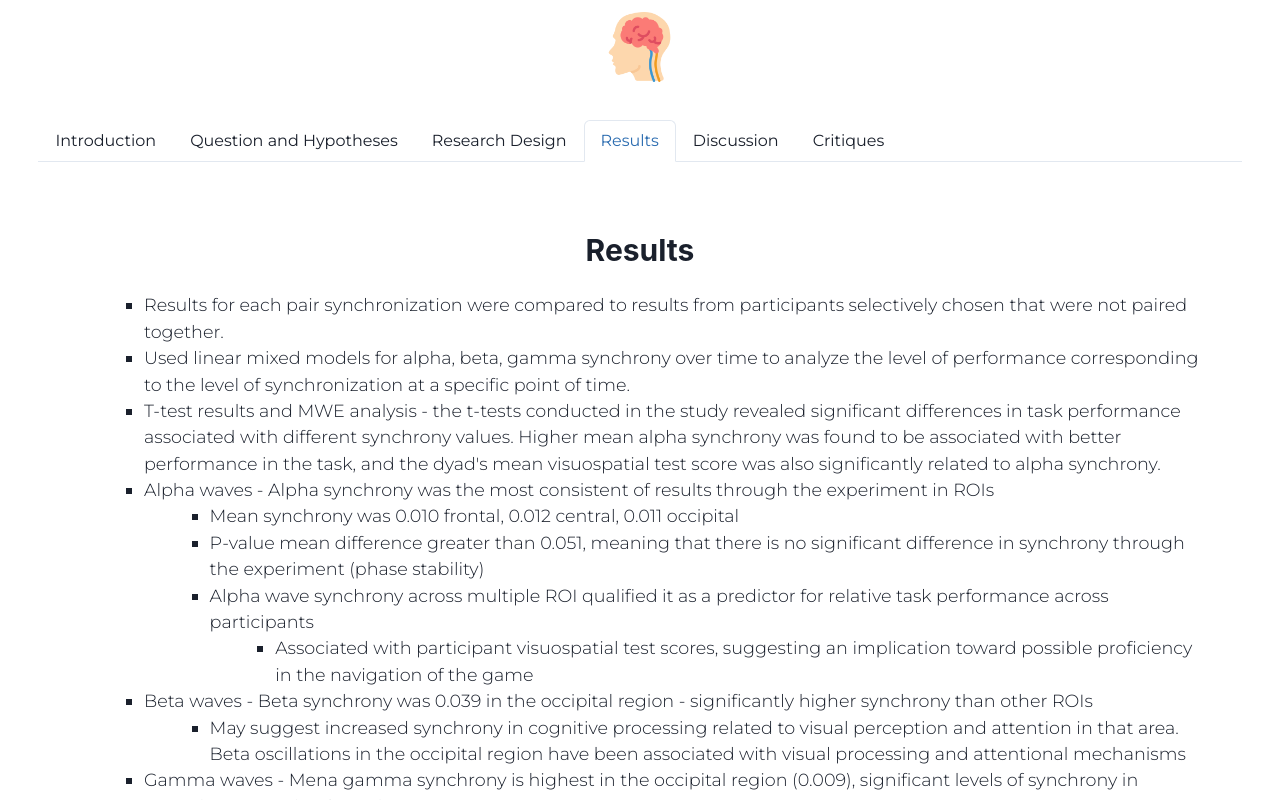
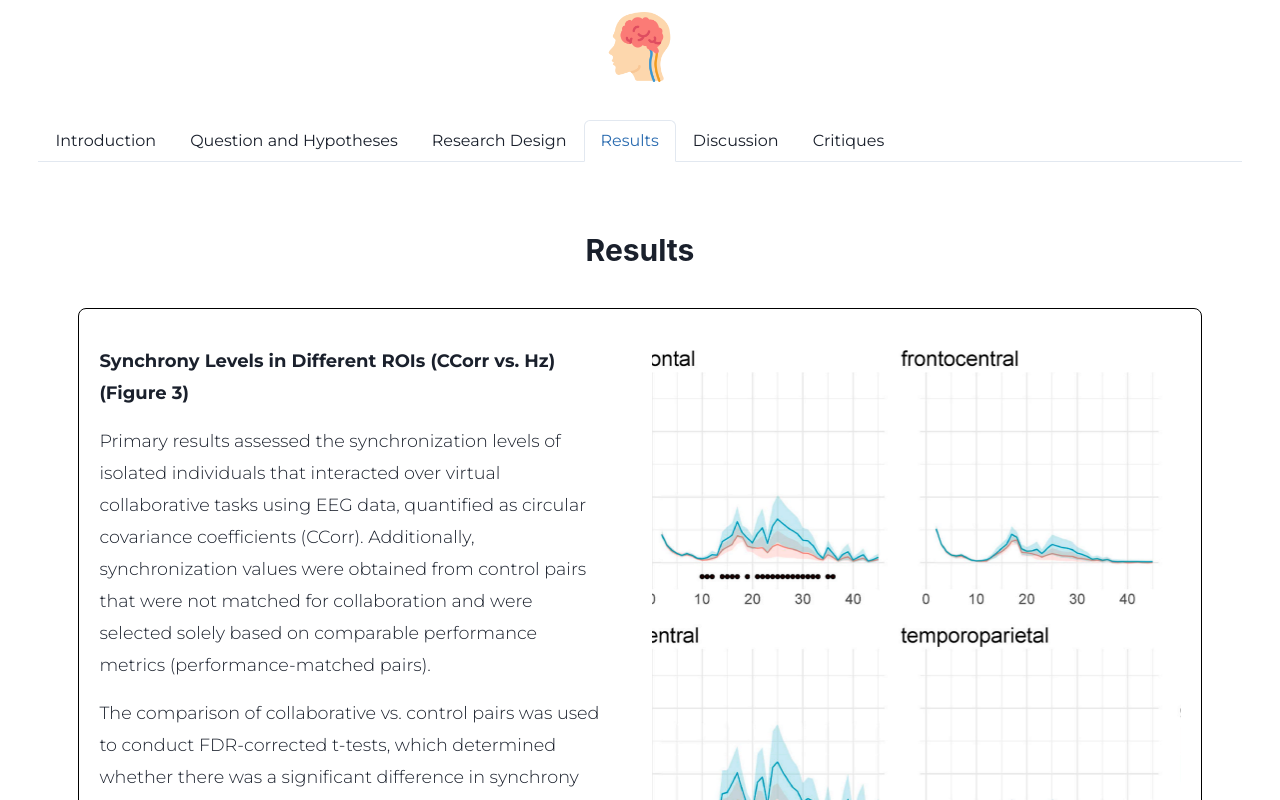
Before and after one commit to myung03/psyc365, a React (Create React App) app: page / in a window 1280 px wide. Both pictures are taken after a click on the tab "Results". Shown: the top 800 px of the page. Built offline with nearby package versions, Linux system fonts and the light colour scheme.

Commit message:
added results

```diff
--- a/src/components/results.jsx
+++ b/src/components/results.jsx
@@ -1,8 +1,11 @@
 import React from 'react'
 import { useState, useEffect } from 'react'
-import { Heading, Text, Button, UnorderedList, ListItem } from '@chakra-ui/react'
+import { Heading, Text, Button, UnorderedList, ListItem, Box, Image, Grid, GridItem} from '@chakra-ui/react'
 import { ArrowForwardIcon, ArrowBackIcon } from '@chakra-ui/icons'
 import { Page } from './export'
+import { RESULTS } from '../texts/export'
+import { figure3 } from '../images/export'
+import { figure4 } from '../images/export'
 
 /* Note that styles such as .page, .head, .next, etc. are in Manual.css to reduce repetition */
 
@@ -28,29 +31,95 @@ const Results = ({curr}) => {
   const renderContent = () => {
     if (page === 0) {
       return <>
+
+
         <Heading as='h2' size='lg' textAlign='center' marginTop='30px'>Results</Heading>
-        <UnorderedList marginTop="24px">
-          <ListItem>Results for each pair synchronization were compared to results from participants selectively chosen that were not paired together.</ListItem>
-          <ListItem>Used linear mixed models for alpha, beta, gamma synchrony over time to analyze the level of performance corresponding to the level of synchronization at a specific point of time.</ListItem>
-          <ListItem>T-test results and MWE analysis - the t-tests conducted in the study revealed significant differences in task performance associated with different synchrony values. Higher mean alpha synchrony was found to be associated with better performance in the task, and the dyad's mean visuospatial test score was also significantly related to alpha synchrony.</ListItem>
-          <ListItem>Alpha waves - Alpha synchrony was the most consistent of results through the experiment in ROIs
-            <UnorderedList>
-              <ListItem>Mean synchrony was 0.010 frontal, 0.012 central, 0.011 occipital</ListItem>
-              <ListItem>P-value mean difference greater than 0.051, meaning that there is no significant difference in synchrony through the experiment (phase stability)</ListItem>
-              <ListItem>Alpha wave synchrony across multiple ROI qualified it as a predictor for relative task performance across participants
-                <UnorderedList>
-                  <ListItem>Associated with participant visuospatial test scores, suggesting an implication toward possible proficiency in the navigation of the game</ListItem>
-                </UnorderedList>
-              </ListItem>
-            </UnorderedList>
-          </ListItem>
-          <ListItem>Beta waves - Beta synchrony was 0.039 in the occipital region - significantly higher synchrony than other ROIs
-            <UnorderedList>
-              <ListItem>May suggest increased synchrony in cognitive processing related to visual perception and attention in that area. Beta oscillations in the occipital region have been associated with visual processing and attentional mechanisms</ListItem>
-            </UnorderedList>
-          </ListItem>
-          <ListItem>Gamma waves - Mena gamma synchrony is highest in the occipital region (0.009), significant levels of synchrony in central compared to frontal ROI</ListItem>
-        </UnorderedList>
+
+        {/* figure 3 */}
+
+      <Grid
+      templateColumns={{ sm: 'repeat(1, 1fr)', md: 'repeat(2, 1fr)' }}
+      gap={6}
+      p={5}
+      borderColor="black"
+      borderWidth="1px"
+      borderRadius="lg"
+      overflow="hidden"
+      marginBottom={10}
+      marginTop={10}
+      >
+      <GridItem w="100%"
+      >
+        <Box>
+          <Text fontSize="lg" fontWeight="bold">
+          Synchrony Levels in Different ROIs (CCorr vs. Hz)  (Figure 3)
+          </Text>
+          <Text mt={2}>
+            Primary results assessed the synchronization levels of isolated individuals that interacted over virtual collaborative tasks using EEG data, quantified as circular covariance coefficients (CCorr). Additionally, synchronization values were obtained from control pairs that were not matched for collaboration and were selected solely based on comparable performance metrics (performance-matched pairs).
+          </Text>
+          <Text mt={2}>
+          The comparison of collaborative vs. control pairs was used to conduct FDR-corrected t-tests, which determined whether there was a significant difference in synchrony between control and experimental groups specific to regions of interest (frontal, frontocentral, central, temporoparietal, parietal, and occipital lobes). Black dots on the x-axis describe specific frequencies wherein p-values derived from FDR-corrected t-tests of both groups yielded significant differences
+            (p &lt; 0.05). The results showed a significant difference in frontal, central, parietal, and occipital lobes corresponding to visuospatial processing, attention, and sensory integration, implying that pairing over virtual interfaces significantly impacts synchrony within cortical structures involved with visuospatial integration, attention, and processing.
+          </Text>
+
+        </Box>
+      </GridItem>
+
+      <GridItem w="100%">
+        <Image
+          src={figure3}
+          alt="Synchrony Levels Visualization"
+          objectFit="cover"
+          boxSize="100%"
+        />
+      </GridItem>
+    </Grid>
+
+    {/* figure 3 */}
+
+    <Grid
+      templateColumns={{ sm: 'repeat(1, 1fr)', md: 'repeat(2, 1fr)' }}
+      gap={6}
+      p={5}
+      borderColor="black"
+      borderWidth="1px"
+      borderRadius="lg"
+      overflow="hidden"
+      marginBottom={10}
+      marginTop={10}
+      >
+      <GridItem w="100%"
+      >
+        <Box>
+          <Text fontSize="lg" fontWeight="bold">
+          Linear Mixed Models for Alpha, Beta, and Gamma Synchrony (Figure 2)
+          </Text>
+          <Text mt={2}>
+          The temporal dynamics of inter-brain synchrony were observed and averaged over every brain region for respective alpha, beta, and gamma waves across all paired trials. A linear and mixed regression model was leveraged to distinguish trends over two blocks of the experiment: block one represented the first two designated tracks of the game, while block two represented the latter two.
+          </Text>
+          <Text mt={2}>
+          Each of the alpha, beta, and gamma synchrony exhibited a higher level of inter-brian synchrony during block 2 compared to block 1; the increase in synchrony from the first to the second block indicates that after an experience with joint coordination task in the first half of the experiment, participant pairs experienced an increase in inter-brain synchrony for the remaining trials. The increase in oscillation synchrony can be attributed to familiarity with the online task, enhanced communication techniques, and improved coordination between participants.
+          </Text>
+          <Text mt={2}>
+          Throughout the experiment, a consistent negative linear regression model was fitted for alpha, beta, and gamma CCorr values indicating a decline in EEG concurrence over time. Despite a notable difference in overall synchrony levels between the two blocks, both block one and block two exhibited a similar negative slope, suggesting a consistent decrease in synchrony across all three frequency bands through all tracks and trials. This trend may be attributed to the enduring temporal dynamics and the potential influence of factors such as fatigue or shifts in attention during the experiment.
+          </Text>
+          <Text mt={2}>
+          Among the three frequency bands, beta waves stood out with the most pronounced negative slope, highlighting a significant decrease in inter-brain coordination among participants as the experiment progressed.
+          </Text>
+        </Box>
+      </GridItem>
+
+      <GridItem w="100%">
+        <Image
+          src={figure4}
+          alt="Linear Regression Models"
+          objectFit="cover"
+          boxSize="100%"
+        />
+      </GridItem>
+
+    </Grid>
+
         </>
     } else if (page == 1) {
       return <>
--- /dev/null
+++ b/src/images/export.js
@@ -0,0 +1,19 @@
+import Brain from './brain.png'
+import Friends from './friends.png'
+import track1 from './track1.png'
+import track2 from './track2.png'
+import track3 from './track3.png'
+import track4 from './track4.png'
+import figure3 from './figure3.png'
+import figure4 from './figure4.png'
+
+export {
+    Brain,
+    Friends,
+    track1,
+    track2,
+    track3,
+    track4,
+    figure3,
+    figure4
+}
--- /dev/null
+++ b/src/texts/export.js
@@ -0,0 +1,6 @@
+import { RESULTS} from "./texts";
+
+
+export {
+    RESULTS
+}
--- /dev/null
+++ b/src/texts/texts.js
@@ -0,0 +1,3 @@
+export const RESULTS = {
+
+}
```
Also changed, not shown: src/images/figure3.png (added), src/images/figure4.png (added).
